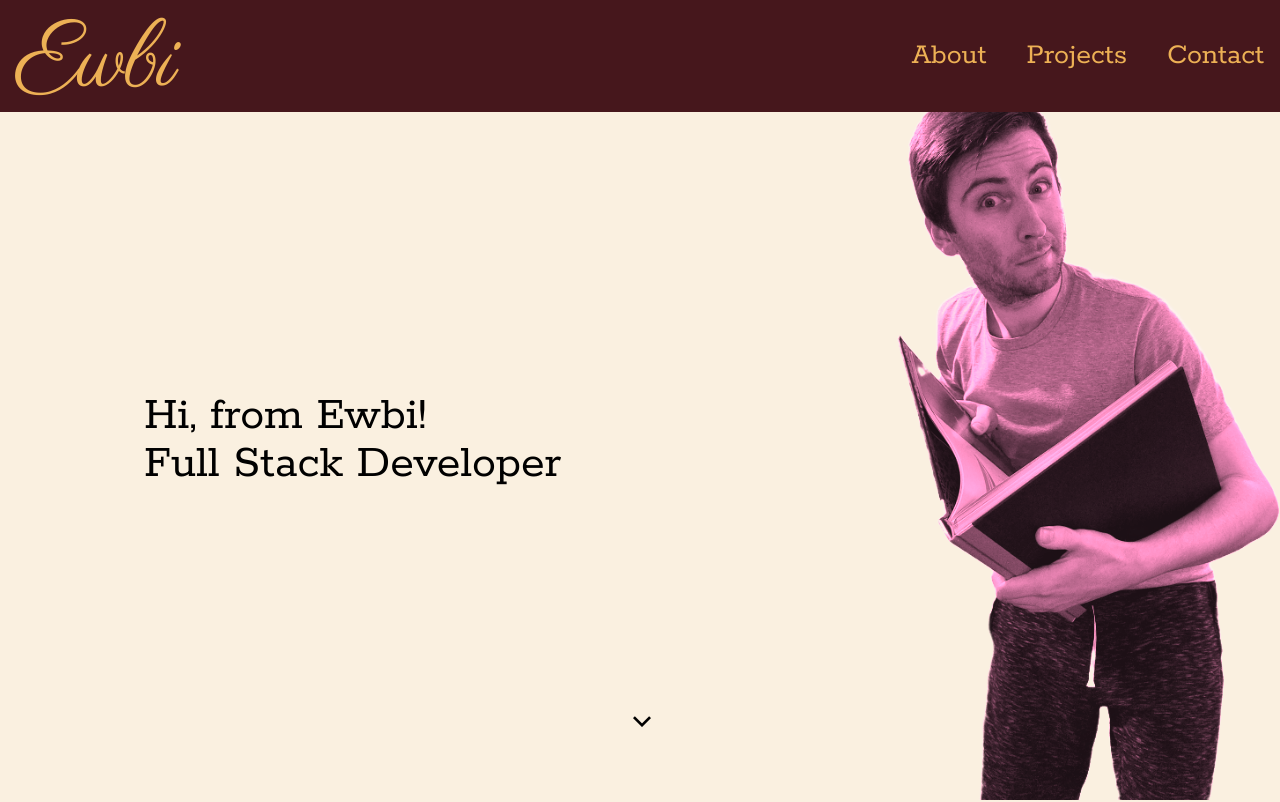
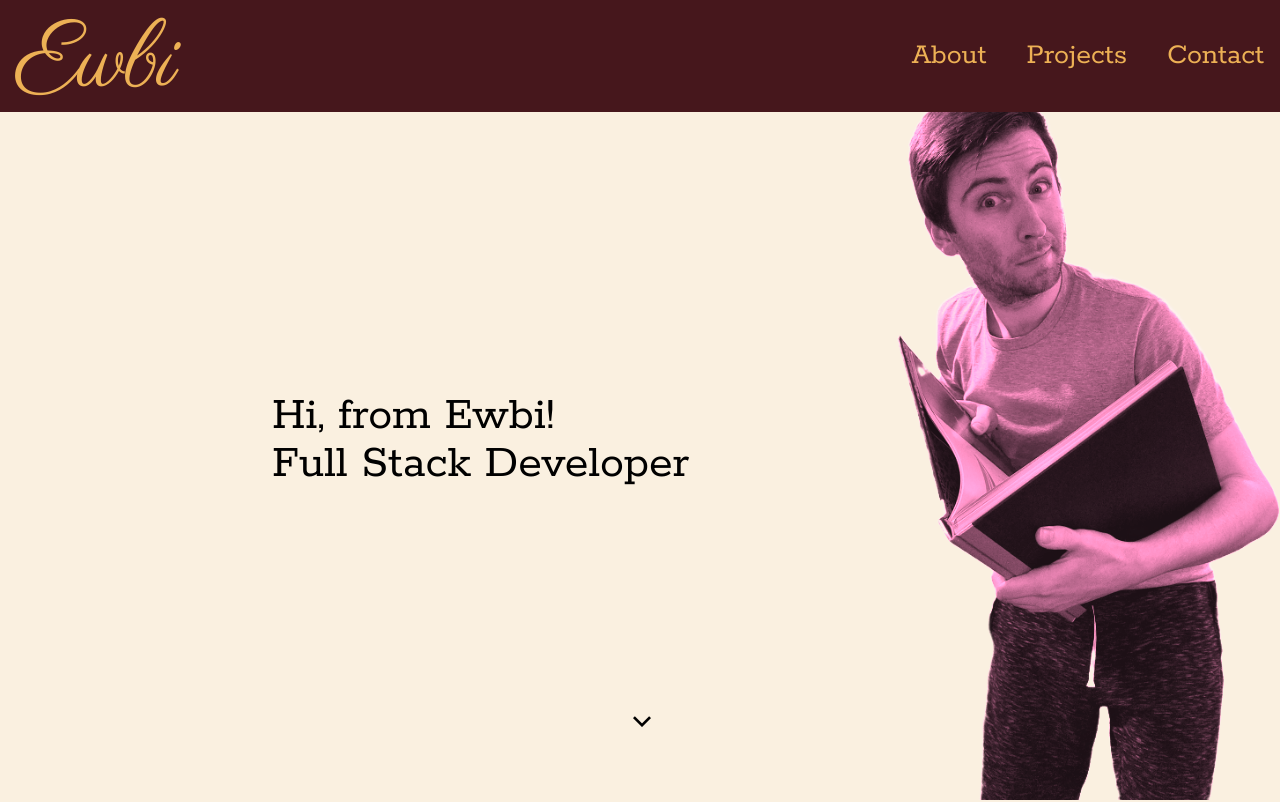
Before and after one commit to EwbiDev/ewbi-portfolio, a React (Vite) app: page / in a window 1280 px wide. Shown: the top 802 px of the page. Built offline with nearby package versions, Linux system fonts and the light colour scheme.

Commit message:
feat: increase content margins

```diff
--- a/src/components/Content/index.jsx
+++ b/src/components/Content/index.jsx
@@ -20,7 +20,7 @@ export default function Content() {
   }, [visible]);
 
   return (
-    <main className="z-20 mx-auto grow sm:max-w-[640px] lg:max-w-[768px] xl:mx-32 xl:max-w-[1024px]">
+    <main className="z-20 mx-auto grow sm:max-w-[640px] lg:max-w-[768px] xl:mx-64 xl:max-w-[1024px]">
       <Landing visible={visible} setVisible={setVisible} />
       <About visible={visible} setVisible={setVisible} />
       <ProjectList visible={visible} setVisible={setVisible} />
```
